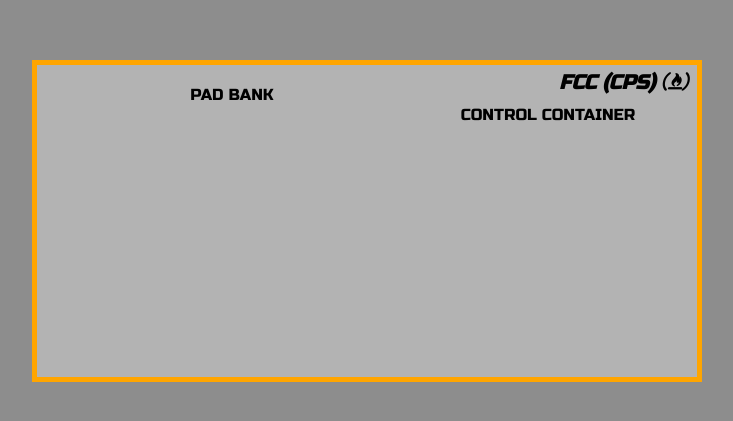
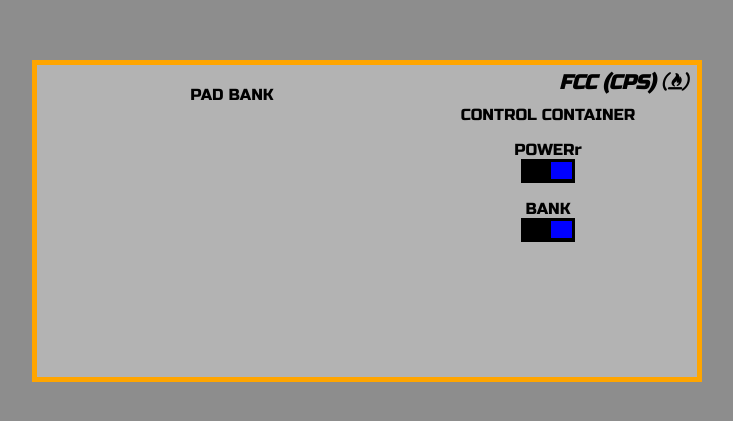
Before and after one commit to CristianPeralta/fcc-fe-projects, a React (Create React App) app in the folder drum-machine/: page / in a window 1280 px wide. Shown: the part 187-608 px from the top of the page, without its empty margins (273-1006 px from the left). Built offline with nearby package versions, Linux system fonts and the light colour scheme.

Commit message:
add Control component

```diff
--- a/drum-machine/src/App.js
+++ b/drum-machine/src/App.js
@@ -10,11 +10,23 @@ const Logo = (props) => {
   );
 };
 
+const Control = (props) => {
+  return (
+    <div className="control">
+      <p>{props.name}</p>
+      <div className="select">
+        <div style={props.slider} className="inner" />
+      </div>
+    </div>
+  );
+};
+
 class App extends Component {
   constructor(props) {
     super(props);
   }
   render() {
+    const sliderStyle = { float: 'right' };
     return (
       <div id="drum-machine" className="inner-container">
 
@@ -26,6 +38,8 @@ class App extends Component {
 
         <div className="controls-container">
           CONTROL CONTAINER
+          <Control name="POWERr" slider={sliderStyle} />
+          <Control name="BANK" slider={sliderStyle} />
         </div>
 
       </div>
```
